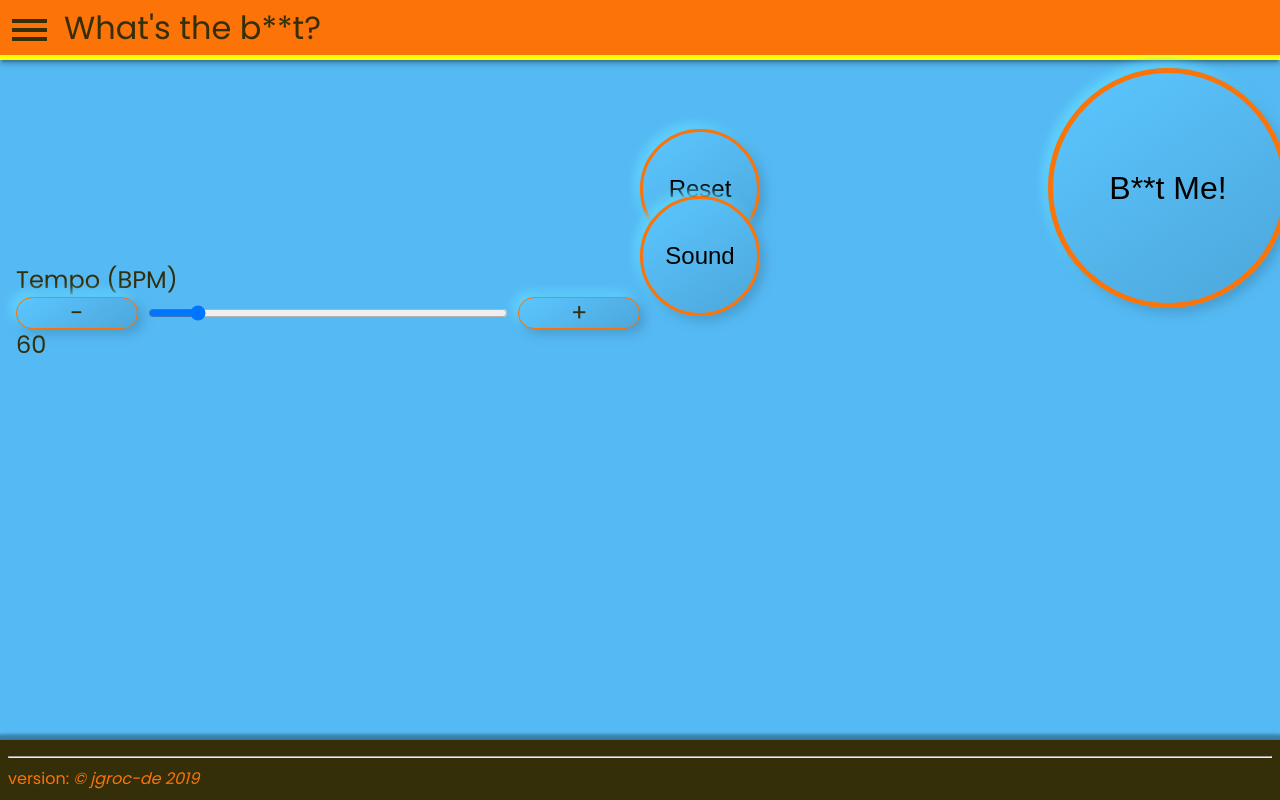
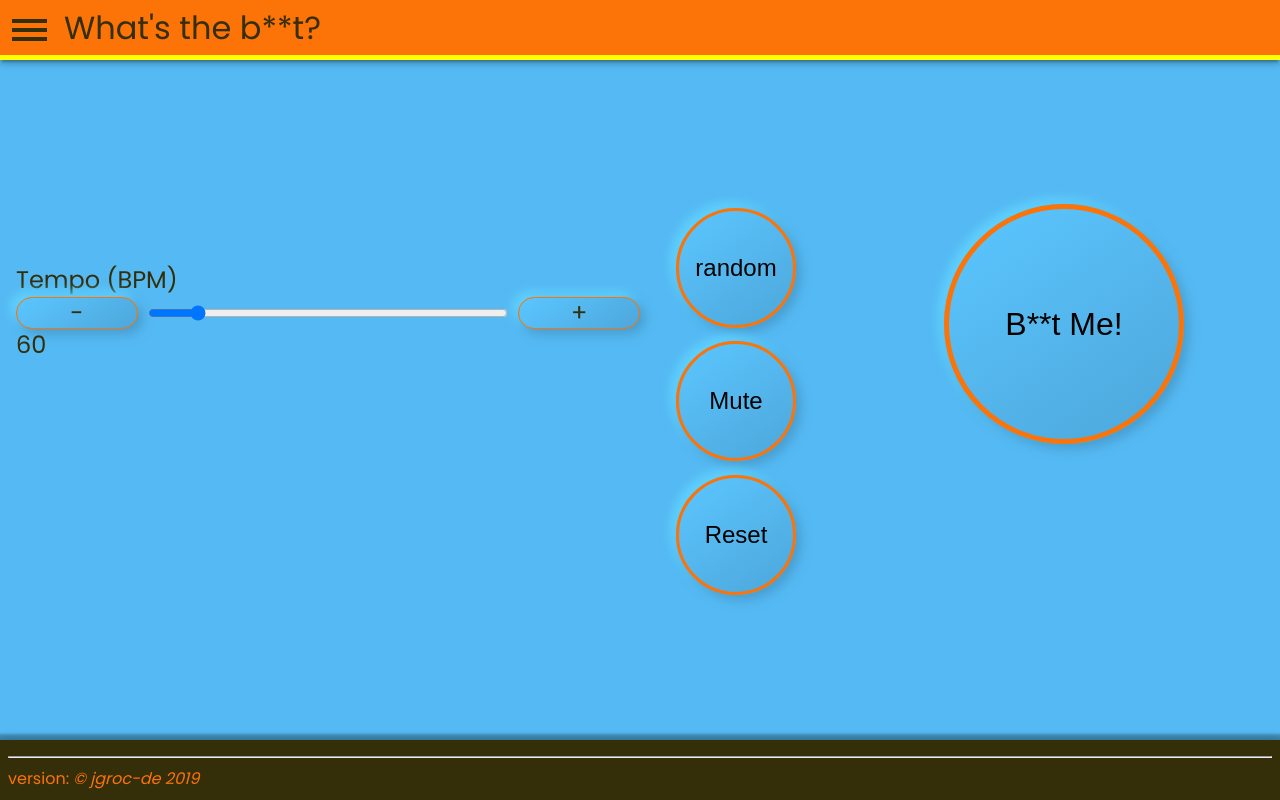
Before and after one commit to jgroc-de/whatsthebeat, a PHP site: page / in a window 1280 px wide. Run offline with PHP 8.4, Linux system fonts and the light colour scheme.

Commit message:
fix some style and bug + reset+ random + mute buttons

```diff
--- a/CSS/main.css
+++ b/CSS/main.css
@@ -269,7 +269,7 @@ form {
 
 .gg-3-rows {
 	display: grid;
-	grid-template-rows: 20% 20% 20%;
+	grid-template-rows: 30% 30% 30%;
 	align-content: center;
 	grid-row-gap: 16px;
 }
@@ -284,8 +284,8 @@ form {
 .gg-2-cols {
 	display: grid;
 	grid-template-columns: 30% 70%;
+	align-content: center;
 	grid-gap: 8px;
-	height: 30px;
 	text-align: center;
 	line-height: 30px;
 }
@@ -309,6 +309,10 @@ select,
 	text-align: center;
 }
 
+option {
+	text-align: center;
+}
+
 button {
 	cursor: pointer;
 }
--- a/SRC/app.js
+++ b/SRC/app.js
@@ -4,7 +4,7 @@ import { Conductor as Factory } from './conductor.js'
 import { PagePainter } from './pagePainter.js'
 
 if ('serviceWorker' in navigator && window.location.hostname !== 'localhost') {
-	window.addEventListener('load', () => {
+	/*window.addEventListener('load', () => {
 		navigator.serviceWorker.register('/service-worker.js').then(worker => {
 			console.log('Service worker registered.', worker)
 			navigator.serviceWorker.addEventListener('message', function(event) {
@@ -14,7 +14,7 @@ if ('serviceWorker' in navigator && window.location.hostname !== 'localhost') {
 				navigator.serviceWorker.controller.postMessage('hi')
 			}
 		})
-	})
+	})*/
 }
 
 const map = {
@@ -29,6 +29,7 @@ let workshops = {
 	octave: new Workshop.Input(3),
 	pitch: new Workshop.Input(442, 70),
 	tempo: new Workshop.Input(60),
+	repeat: new Workshop.Input(1),
 	beat: new Workshop.Beat(),
 	audio: new Workshop.Audio(),
 	painter: new PagePainter(Actions, map.nav.firstElementChild),
--- a/SRC/conductor.js
+++ b/SRC/conductor.js
@@ -42,7 +42,7 @@ export class Conductor {
 		this.firstEvent = this.removeUselessListener(this.firstEvent, map.main)
 		if (event.type == 'hashchange') {
 			while (map.main.children.length) {
-				map.main.removeChild(main.children[0])
+				map.main.removeChild(map.main.children[0])
 			}
 			this.page = this.setPage(workshops, map.main)
 			return
--- a/index.html
+++ b/index.html
@@ -58,9 +58,10 @@
 			</form>
 		</div>
 		<div class="gg-2-cols">
-			<div id="settings" class="gg-2-rows">
-				<button id="reset" class="gg-button-s">Reset</button>
-				<button id="sound" class="gg-button-s">Sound</button>
+			<div id="settings" class="gg-3-rows">
+				<button-random></button-random>
+				<button-mute></button-mute>
+				<button-reset></button-reset>
 			</div>
 			<button-start></button-start>
 		</div>
@@ -77,9 +78,9 @@
 		</div>
 		<div class="gg-2-cols">
 			<div id="settings" class="gg-3-rows">
-				<button id="reset" class="gg-button-s">Reset</button>
-				<button id="sound" class="gg-button-s">Sound</button>
 				<button-random></button-random>
+				<button-mute></button-mute>
+				<button-reset></button-reset>
 			</div>
 			<button-start></button-start>
 		</div>
@@ -95,9 +96,9 @@
 		</div>
 		<div class="gg-2-cols">
 			<div id="settings" class="gg-3-rows">
-				<button id="reset" class="gg-button-s">Reset</button>
-				<button id="sound" class="gg-button-s">Sound</button>
 				<button-random></button-random>
+				<button-mute></button-mute>
+				<button-reset></button-reset>
 			</div>
 			<button-start></button-start>
 		</div>
@@ -108,6 +109,7 @@
 				<octave-input></octave-input>
 				<pitch-input></pitch-input>
 				<tempo-input></tempo-input>
+				<repeat-input></repeat-input>
 			</form>
 		</div>
 		<div>
@@ -198,6 +200,15 @@
 		</div>
 	</template>
 
+	<template id="repeatInput">
+		<label for=repeat>Repeat</label>
+		<div class="gg-3-cols">
+			<div class="gg-range-div">-</div>
+			<input type="range" name="repeat" id="repeat" min=0 max=12 value=1></input>
+			<div class="gg-range-div">+</div>
+		</div>
+	</template>
+
 	<template id="pitchInput">
 		<label for="pitch">Pitch (Hz)</label>
 		<div class="gg-3-cols">
@@ -217,12 +228,21 @@
 	</template>
 
 	<template id="startButton">
-		<button id="start" class="gg-button gg-center" aria-label="start">ON/OFF</button>
+		<button id="start" class="gg-button" aria-label="start">ON/OFF</button>
 	</template>
 
 	<template id="randomButton">
-		<button id="random" class="gg-button-xs gg-corner">random</button>
+		<button id="random" class="gg-button-s">Random</button>
 	</template>
+
+	<template id="resetButton">
+		<button id="reset" class="gg-button-s">Reset</button>
+	</template>
+
+	<template id="muteButton">
+		<button id="sound" class="gg-button-s">Mute</button>
+	</template>
+
 
 	<script>
 		class NoteSelect extends HTMLElement {
@@ -250,6 +270,13 @@
 			constructor() {
 				super()
 				this.innerHTML = document.querySelector('#octaveInput').innerHTML
+			}
+		}
+
+		class RepeatInput extends HTMLElement {
+			constructor() {
+				super()
+				this.innerHTML = document.querySelector('#repeatInput').innerHTML
 			}
 		}
 
@@ -281,12 +308,30 @@
 			constructor() {
 				super()
 				this.innerHTML = document.querySelector('#randomButton').innerHTML
-				let location = window.location.hash
-				if (location === '#tuner') {
-					this.firstElementChild.innerText = 'random note'
-				} else if (location === '#metronome') {
-					this.firstElementChild.innerText = 'random tempo'
+				switch (window.location.hash) {
+					case '#tuner':
+						this.firstElementChild.innerText = 'random note'
+						break
+					case '#metronome':
+						this.firstElementChild.innerText = 'random tempo'
+						break
+					default:
+						this.firstElementChild.innerText = 'random'
 				}
+			}
+		}
+
+		class ResetButton extends HTMLElement {
+			constructor() {
+				super()
+				this.innerHTML = document.querySelector('#resetButton').innerHTML
+			}
+		}
+
+		class MuteButton extends HTMLElement {
+			constructor() {
+				super()
+				this.innerHTML = document.querySelector('#muteButton').innerHTML
 			}
 		}
 
@@ -294,10 +339,13 @@
 		window.customElements.define('gamme-select', GammeSelect)
 		window.customElements.define('mode-select', ModeSelect)
 		window.customElements.define('octave-input', OctaveInput)
+		window.customElements.define('repeat-input', RepeatInput)
 		window.customElements.define('pitch-input', PitchInput)
 		window.customElements.define('tempo-input', TempoInput)
 		window.customElements.define('button-start', StartButton)
 		window.customElements.define('button-random', RandomButton)
+		window.customElements.define('button-reset', ResetButton)
+		window.customElements.define('button-mute', MuteButton)
 	</script>
 </body>
 
--- a/service-worker.js
+++ b/service-worker.js
@@ -10,11 +10,6 @@ const FILES_TO_CACHE = [
 	'/index.html',
 	'/manifest.json',
 	'/CSS/main.css',
-	'/SRC/pages/metronome.js',
-	'/SRC/pages/beatTaker.js',
-	'/SRC/pages/tuner.js',
-	//'/SRC/pages/page.js',
-	//'/SRC/misc/audio.js',
 	//'/SRC/misc/frequency.js',
 	'/ICONS/favicon.ico',
 	'/ICONS/icon-144x144.png',
```
